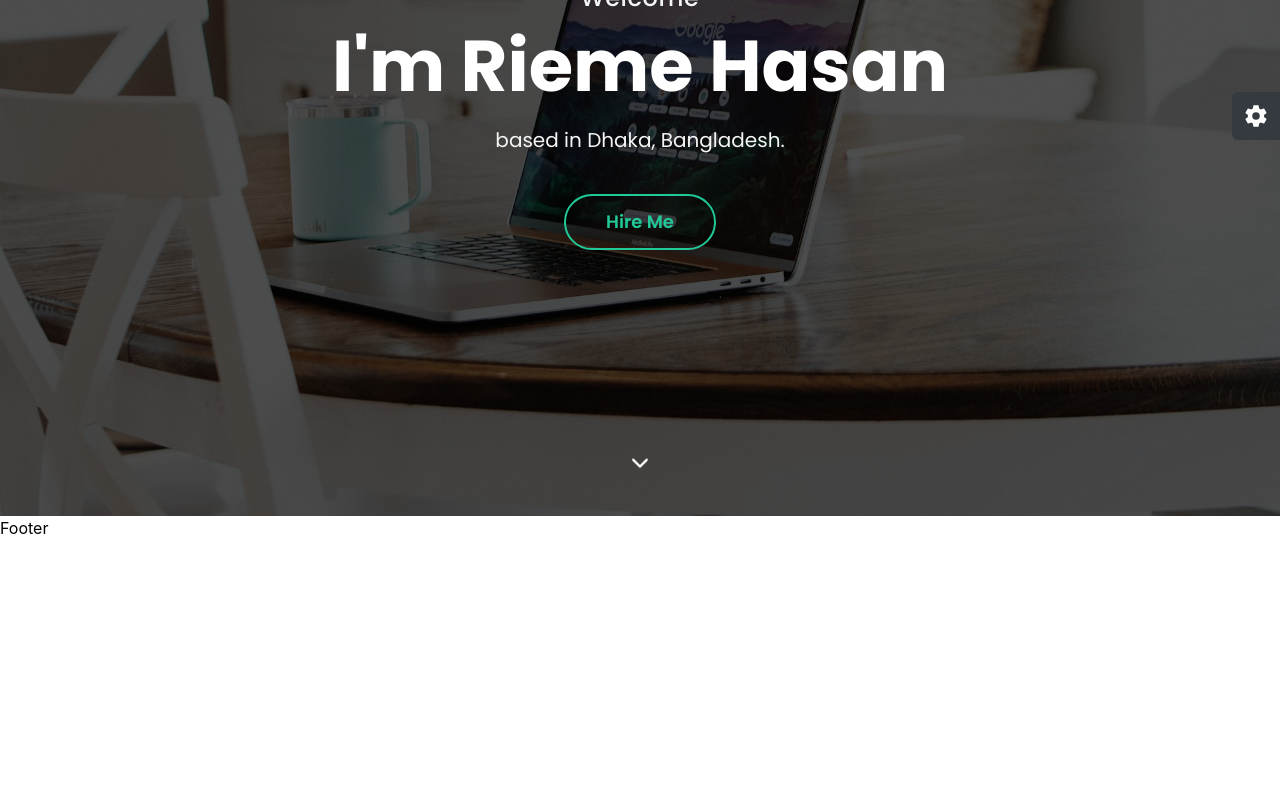
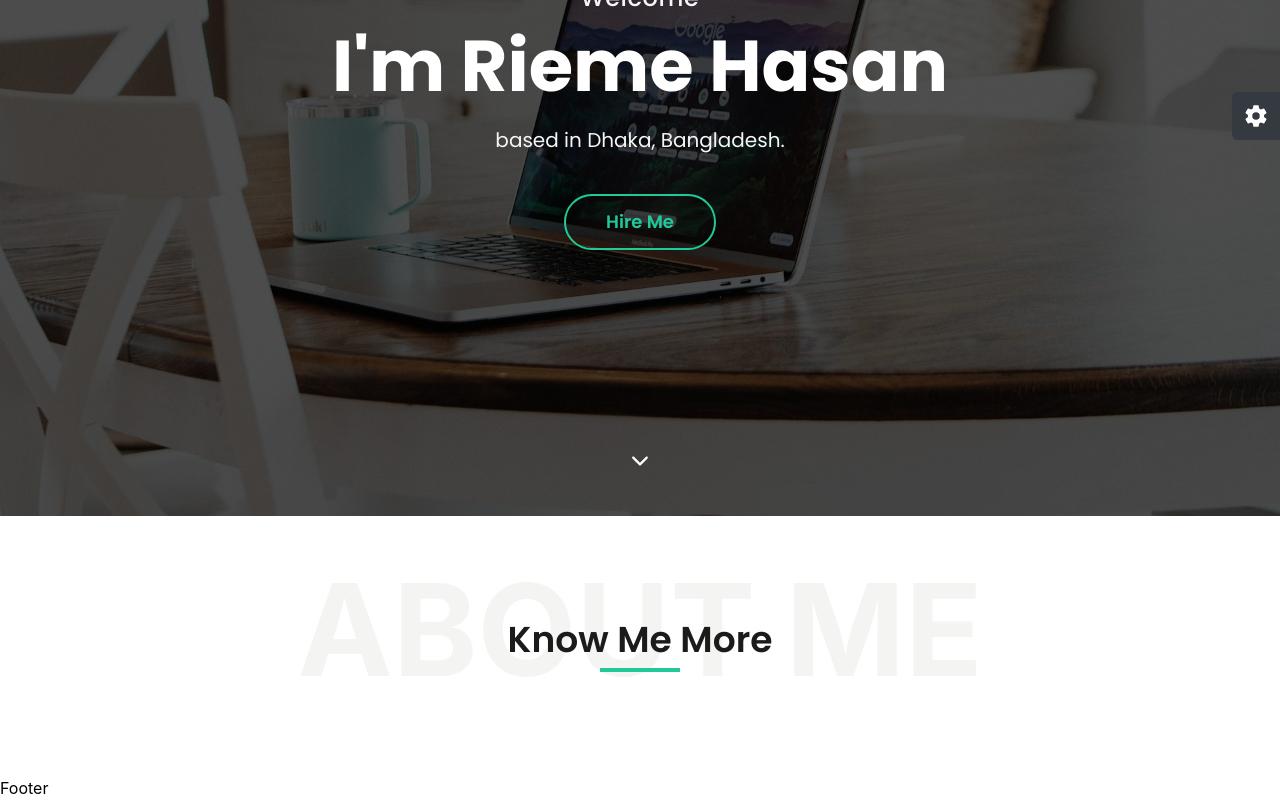
Before and after one commit to riemetoba/portfolio_Rieme, a React (Vite) app: page / in a window 1280 px wide. Shown: the part 284-1084 px from the top of the page. Before the commit the page ends 824 px from the top, so only its background shows below. Built offline with nearby package versions, Linux system fonts and the light colour scheme.

Commit message:
about me section start

```diff
--- a/src/App.jsx
+++ b/src/App.jsx
@@ -1,4 +1,5 @@
 import './App.css'
+import AboutMe from './components/layouts/AboutMe'
 import Banner from './components/layouts/Banner'
 import Footer from './components/layouts/Footer'
 import Header from './components/layouts/Header'
@@ -10,6 +11,7 @@ function App() {
    <>
    <Header/>
    <Banner/>
+   <AboutMe/>
    <Footer/>
    </>
   )
--- /dev/null
+++ b/src/components/layouts/AboutMe.jsx
@@ -0,0 +1,27 @@
+const AboutMe = () => {
+  return (
+    <section className="sub-container py-16">
+      <div className="relative py-10 text-center overflow-hidden">
+
+        <h1 className="absolute bottom-8 inset-0 flex items-center justify-center
+                       text-8xl md:text-9xl font-bold text-[#E5E4E2]
+                       opacity-40">
+          ABOUT ME
+        </h1>
+
+        <div className="relative z-10">
+          <h2 className="text-3xl md:text-4xl font-poppins font-semibold text-[#1B1B1B]">
+            Know Me More
+          </h2>
+
+          <div className="mt-2 flex justify-center">
+            <div className="w-20 h-1 bg-green"></div>
+          </div>
+        </div>
+
+      </div>
+    </section>
+  );
+};
+
+export default AboutMe;
--- a/src/components/layouts/Header.jsx
+++ b/src/components/layouts/Header.jsx
@@ -55,7 +55,7 @@ const Header = () => {
           isOpen ? "max-h-96 mt-4" : "max-h-0"
         }`}
       >
-        <ul className="flex flex-col items-center gap-y-4 py-4 bg-white border-t">
+        <ul className="flex flex-col items-center gap-y-4 py-4 bg-white">
           {navItems.map((item, index) => (
             <li key={index}>
               <a
--- a/src/index.css
+++ b/src/index.css
@@ -3,8 +3,12 @@
   .container {
     @apply max-w-480 mx-auto
   }
+  .sub-conatiner {
+    @apply max-w-350 mx-auto
+  }
 }
 @theme {
   --font-poppins: "Poppins", sans-serif;
    --color-green: #20c997;
+   --color-gray: #f3f4f6;
 }
```
